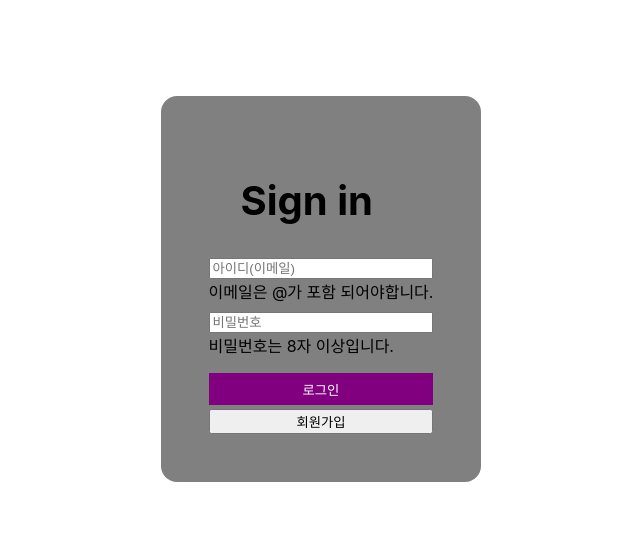
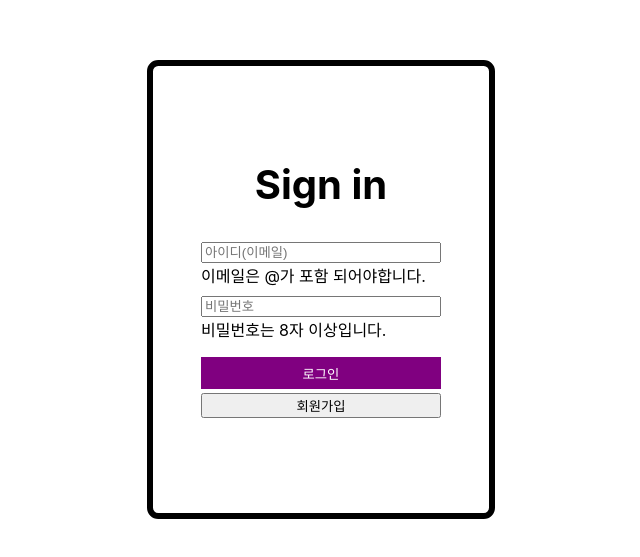
Before and after one commit to ksm9317/todolist, a React (Create React App) app: page / in a window 1280 px wide. Shown: the part 111-668 px from the top of the page, without its empty margins (319-959 px from the left). Built offline with nearby package versions, Linux system fonts and the light colour scheme; the HTML template or start-up script is replaced by a standard one.

Commit message:
style적용한 부분 묶어서 변수로 치환

```diff
--- a/src/page/Login.js
+++ b/src/page/Login.js
@@ -5,6 +5,28 @@ import LoginForm from '../components/user/LoginForm';
 function Login() {
   const navigate = useNavigate();
   const isLogin = localStorage.getItem('userToken');
+  const displayCenter = {
+    display: 'flex',
+    justifyContent: 'center',
+    alignItems: 'center',
+    height: '100vh',
+  };
+  const loginPageDisplayArea = {
+    display: 'flex',
+    flexDirection: 'column',
+    justifyContent: 'center',
+    border: 'solid black 0.4rem',
+    borderRadius: '0.7rem',
+    padding: '3rem',
+    width: '240px',
+    height: '351px',
+  };
+  const signinTextStlye = {
+    fontSize: '2.5rem',
+    marginTop: '0',
+    marginBottom: '2rem',
+    textAlign: 'center',
+  };
 
   useEffect(() => {
     if (isLogin) {
@@ -13,32 +35,9 @@ function Login() {
     // eslint-disable-next-line
   }, []);
   return (
-    <div
-      style={{
-        // backgroundColor: 'yellow',
-        display: 'flex',
-        justifyContent: 'center',
-        alignItems: 'center',
-        height: '100vh',
-      }}
-    >
-      <div
-        style={{
-          backgroundColor: 'gray',
-          borderRadius: '1rem',
-          padding: '3rem',
-          // height: '20rem',
-          // width: '15rem',
-        }}
-      >
-        <h2
-          style={{
-            fontSize: '2.5rem',
-            margin: '2rem',
-          }}
-        >
-          Sign in
-        </h2>
+    <div style={displayCenter}>
+      <div style={loginPageDisplayArea}>
+        <h2 style={signinTextStlye}>Sign in</h2>
         <LoginForm />
       </div>
     </div>
--- a/src/page/Register.js
+++ b/src/page/Register.js
@@ -1,34 +1,33 @@
 import RegisterForm from '../components/user/RegisterForm';
 
 function Register() {
-  return (
-    <div
-      style={{
-        // backgroundColor: 'yellow',
+  const displayCenter = {
     display: 'flex',
     justifyContent: 'center',
     alignItems: 'center',
     height: '100vh',
-      }}
-    >
-      <div
-        style={{
-          backgroundColor: 'gray',
-          borderRadius: '1rem',
+  };
+  const registerPageDisplayArea = {
+    display: 'flex',
+    flexDirection: 'column',
+    justifyContent: 'center',
+    border: 'solid black 0.4rem',
+    borderRadius: '0.7rem',
     padding: '3rem',
-          // height: '20rem',
-          // width: '15rem',
-        }}
-      >
-        <h2
-          style={{
+    width: '240px',
+    height: '351px',
+  };
+  const registerTextStlye = {
     fontSize: '2.5rem',
-            margin: '2rem',
+    marginTop: '0',
+    marginBottom: '2rem',
     textAlign: 'center',
-          }}
-        >
-          Register
-        </h2>
+  };
+
+  return (
+    <div style={displayCenter}>
+      <div style={registerPageDisplayArea}>
+        <h2 style={registerTextStlye}>Register</h2>
         <RegisterForm />
       </div>
     </div>
--- a/src/page/Todo.js
+++ b/src/page/Todo.js
@@ -9,6 +9,12 @@ function Todo() {
     localStorage.removeItem('userToken');
     alert('로그아웃 되었습니다.');
     navigate('/');
+  };
+  const displayCenter = {
+    display: 'flex',
+    justifyContent: 'center',
+    alignItems: 'center',
+    height: '100vh',
   };
   const logoutBtnStyle = {
     marginLeft: '0.5rem',
@@ -30,6 +36,11 @@ function Todo() {
     width: '19rem',
     overflowY: 'auto ',
   };
+  const todoTextStlye = {
+    fontSize: '2rem',
+    margin: '1rem',
+    textAlign: 'center',
+  };
 
   useEffect(() => {
     if (!isLogin) {
@@ -40,33 +51,14 @@ function Todo() {
   }, []);
 
   return (
-    <div
-      style={{
-        display: 'flex',
-        justifyContent: 'center',
-        alignItems: 'center',
-        height: '100vh',
-      }}
-    >
+    <div style={displayCenter}>
       <div style={todoPageDisplayArea}>
-        <div
-          style={{
-            textAlign: 'end',
-          }}
-        >
+        <div style={{ textAlign: 'end' }}>
           <button className="logoutBtn" onClick={logout} style={logoutBtnStyle}>
             로그아웃
           </button>
         </div>
-        <h2
-          style={{
-            fontSize: '2rem',
-            margin: '1rem',
-            textAlign: 'center',
-          }}
-        >
-          Todo
-        </h2>
+        <h2 style={todoTextStlye}>Todo</h2>
         <TodoMain />
       </div>
     </div>
```
Lines whose indentation alone changed are shown as unchanged.
